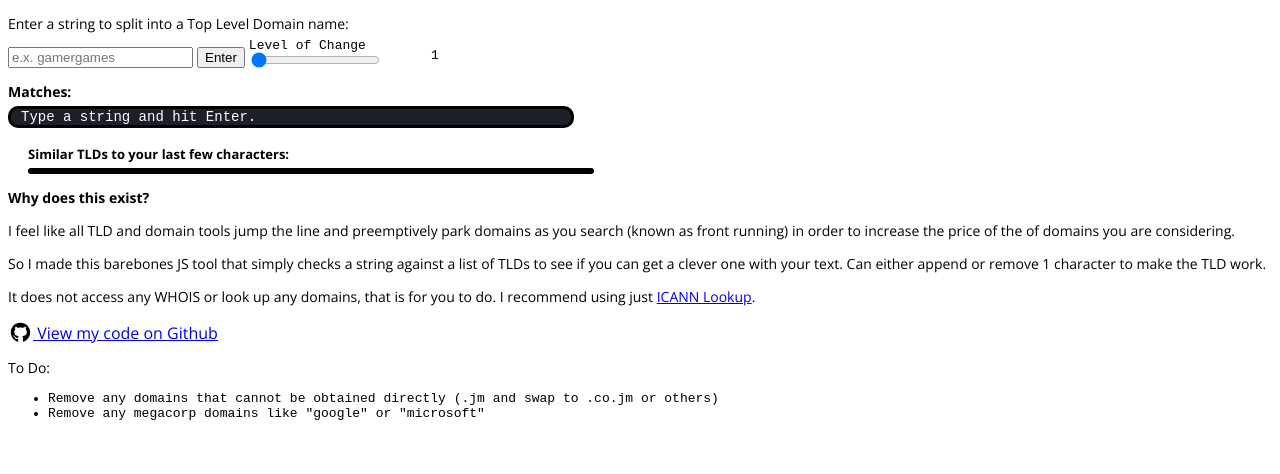
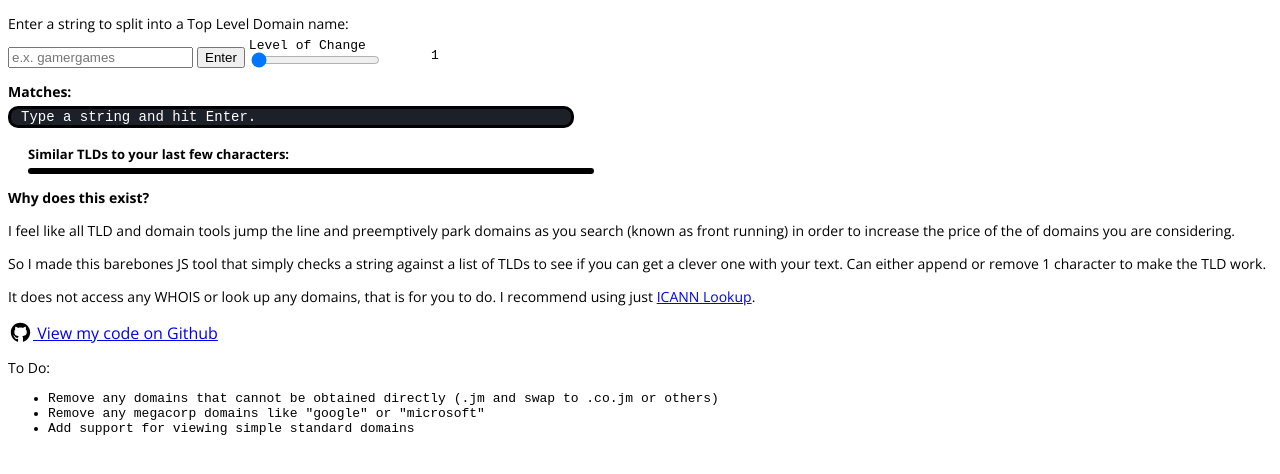
Before and after one commit to audreyhaze/audreyhaze.github.io, a plain HTML site: page tools/tld-splitter.html in a window 1280 px wide. Drawn offline with nearby package versions, Linux system fonts and the light colour scheme.

Commit message:
Update tld-splitter.html

```diff
--- a/tools/tld-splitter.html
+++ b/tools/tld-splitter.html
@@ -153,7 +153,7 @@ ul, li {
       <ul>
           <li>Remove any domains that cannot be obtained directly (.jm and swap to .co.jm or others)</li>
           <li>Remove any megacorp domains like "google" or "microsoft" </li>
-
+          <li>Add support for viewing simple standard domains</li>
       </ul>
   </p>
 
```
